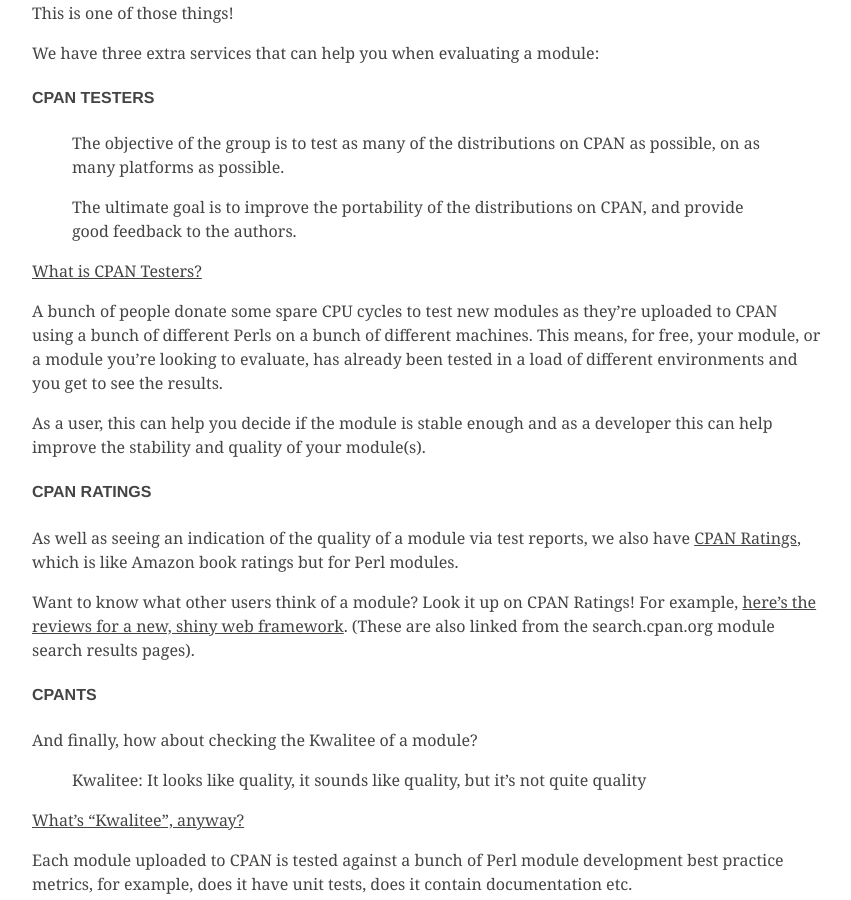
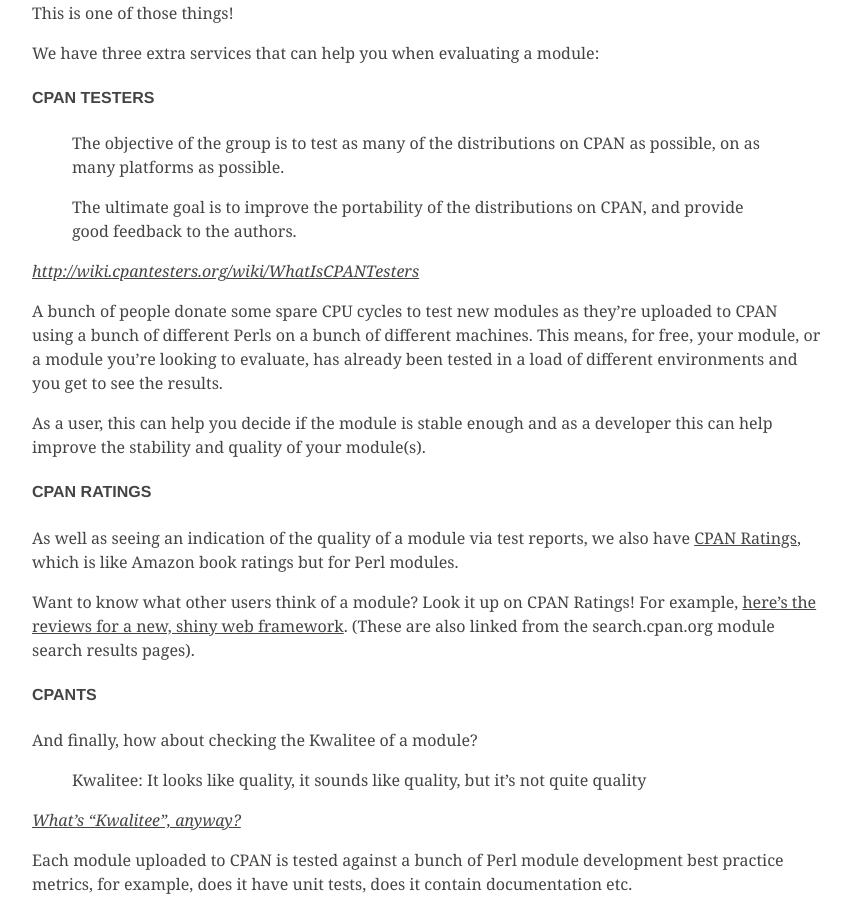
Before and after one commit to adamtaylor/adamtaylor.github.io, a Jekyll site: the page built from _posts/2011-01-11-whats-so-great-about-cpan-anyway.md, in a window 1280 px wide and 900 px high, scrolled down 1045 px. Shown: the whole window, without its empty margins (213-1064 px from the left). Built offline with Jekyll 4.4.1, drawn with Linux system fonts in a browser that asks for light colours.

Commit message:
Add <cite /> to quote sources

```diff
--- a/_posts/2011-01-11-whats-so-great-about-cpan-anyway.md
+++ b/_posts/2011-01-11-whats-so-great-about-cpan-anyway.md
@@ -63,7 +63,7 @@
 > distributions on CPAN, and provide good feedback to the
 > authors.
 
-[What is CPAN Testers?](http://wiki.cpantesters.org/wiki/WhatIsCPANTesters)
+<cite><a href="http://wiki.cpantesters.org/wiki/WhatIsCPANTesters">http://wiki.cpantesters.org/wiki/WhatIsCPANTesters</a></cite>
 
 A bunch of people donate some spare CPU cycles to test new modules as they're
 uploaded to CPAN using a bunch of different Perls on a bunch of different
@@ -87,7 +87,7 @@
 > Kwalitee: It looks like quality, it sounds like quality, but it's not quite
 > quality
 
-[What's "Kwalitee", anyway?](http://cpants.perl.org/kwalitee.html)
+<cite><a href="http://cpants.perl.org/kwalitee.html">What's "Kwalitee", anyway?</a></cite>
 
 Each module uploaded to CPAN is tested against a bunch of Perl module development best practice metrics, for example, does it have unit tests, does it contain documentation etc.
 
```
